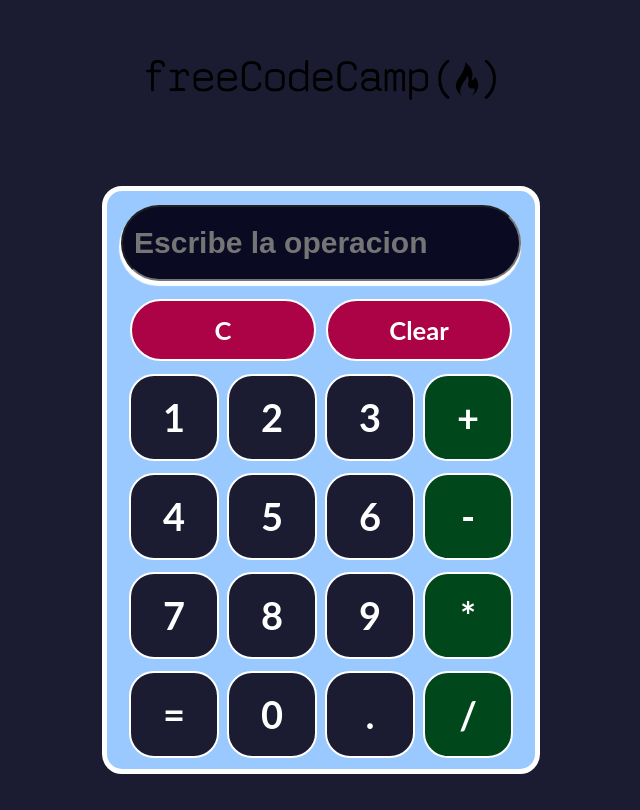
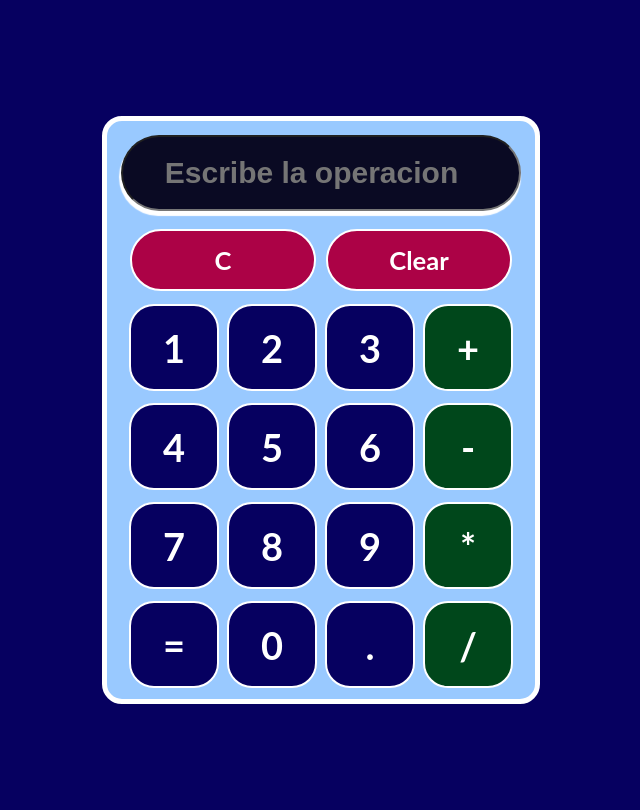
Before and after one commit to BRYANSFM/Calculadora, a React (Create React App) app: page / in a window 1280 px wide. Shown: the whole page, without its empty margins (319-959 px from the left). Built offline with nearby package versions, Linux system fonts and the light colour scheme.

Commit message:
Actualizando algunos detalles

```diff
--- a/src/App.css
+++ b/src/App.css
@@ -2,7 +2,7 @@
     width: 100%;
     height: 100vh;
     padding-top: 10px;
-    background-color: #1b1b32;
+    background-color: #060060;
     font-family: Lato, sans-serif;
     display: flex;
     flex-wrap: wrap;
@@ -20,7 +20,6 @@
 }
 
 .fila{
-    display: flex;
     margin: 4px;
     display: flex;
     align-items: center;
--- a/src/App.js
+++ b/src/App.js
@@ -3,7 +3,6 @@ import Boton from "./componentes/Boton";
 import Pantalla from "./componentes/Pantalla";
 import BotonClear from "./componentes/BotonClear";
 import { EliminarUltimoCaracter } from "./componentes/EliminarUltimoCaracter";
-import { Logo } from "./componentes/Logo"
 import { useState } from "react";
 import { evaluate } from 'mathjs';
 import toast, { Toaster } from 'react-hot-toast';
@@ -20,8 +19,6 @@ function App() {
     setInput(input + valor);
   };
   function OperacionMatematicaValida(input) {
-    // const regex = /^[0-9]+([+\-*/][0-9]+)*$/;
-    // const regex = /^(\d+(\.\d+)?[+\-*/]?)*\d+(\.\d+)?$/;
     const regex = /^(\d+(\.\d+)?[+\-*/])+(\d+(\.\d+)?)?$/;
     return regex.test(input);
   };
@@ -31,9 +28,6 @@ function App() {
       if(input){
         setInput(evaluate(input));
         indicador = false;
-      }
-      else{
-        toast.error("Por favor ingrese valores para calcular");
       }
     }
     else{
@@ -60,7 +54,6 @@ function App() {
       position="top-center"
       reverseOrder={false}
       />
-      <Logo/>
       <div className="contenedor-calculadora">
         <Pantalla
          input={input}
--- a/src/componentes/Logo.js
+++ /dev/null
@@ -1,13 +0,0 @@
-import React from "react";
-import "../hojas-de-estilo/Logo.css"
-import freeCodeCamp from "../imagenes/FreeCodeCamp_logo.svg.png";
-
-export const Logo = () => (
-  <div className="freecodecamp-logo-contenedor">
-      <img
-        src={freeCodeCamp}
-        className="freecodecamp-logo"
-        alt="Logo de freeCodeCamp"
-      />
-    </div>
-);
--- a/src/componentes/Pantalla.js
+++ b/src/componentes/Pantalla.js
@@ -5,7 +5,6 @@ const Pantalla = ({ input, NuevoInput }) =>{
 
   const agregarInputTeclado = (e) => {
     NuevoInput(e.target.value);
-    console.log(e.target.value);
   };
 
   return(
--- a/src/hojas-de-estilo/Boton.css
+++ b/src/hojas-de-estilo/Boton.css
@@ -6,7 +6,7 @@
   align-items: center;
   font-weight: bold;
   font-size: 38px;
-  background-color: #1b1b32;
+  background-color: #060060;
   color: white;
   border-radius: 25px;
   border: 2px solid white;
--- a/src/hojas-de-estilo/Pantalla.css
+++ b/src/hojas-de-estilo/Pantalla.css
@@ -14,3 +14,7 @@
     margin:  1px solid #888;
     box-shadow: -1px 4px 1px 1px white;
 }
+
+.input::placeholder{
+    text-align: center;
+}
```
